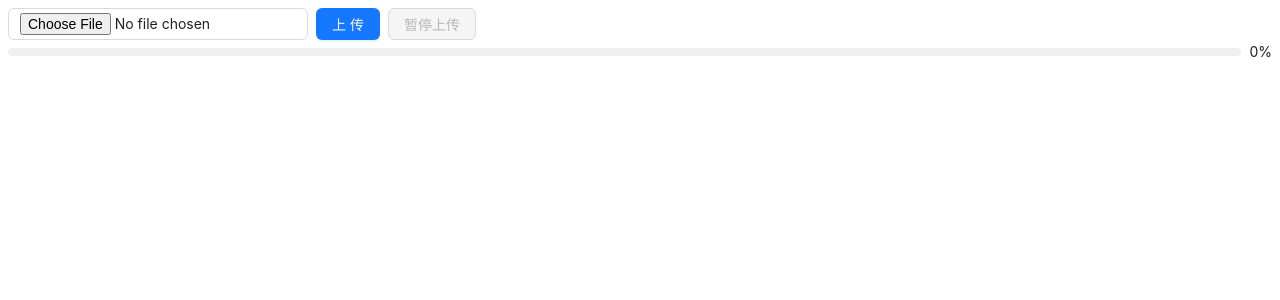
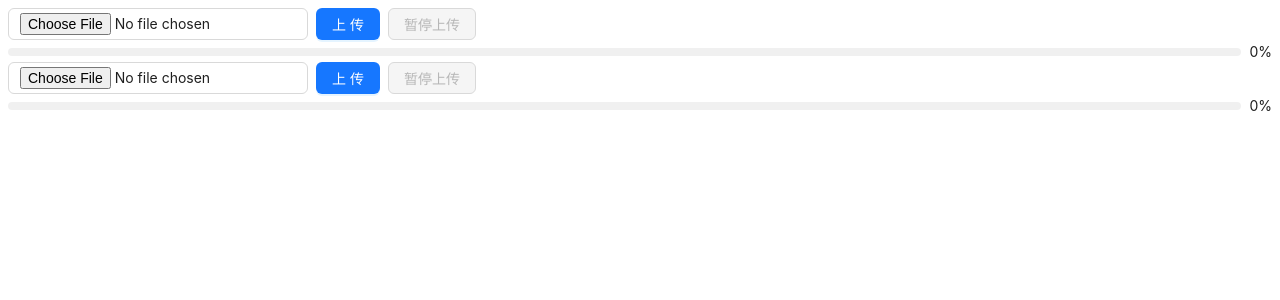
Before and after one commit to rippiCin/large-file-upload, a React app in the folder packages/client/: page / in a window 1280 px wide. Shown: the top 300 px of the page. Built offline with nearby package versions, Linux system fonts and the light colour scheme.

Commit message:
feat: 优化同一上传同一个文件的交互

```diff
--- a/packages/client/src/app.jsx
+++ b/packages/client/src/app.jsx
@@ -5,6 +5,7 @@ const App = () => {
   return (
     <div>
       <Upload />
+      <Upload />
     </div>
   );
 };
--- a/packages/client/src/components/upload/index.jsx
+++ b/packages/client/src/components/upload/index.jsx
@@ -143,8 +143,7 @@ const Upload = ({ splitSize }) => {
       .then(({ data }) => {
         const { shouldUpload, uploadedList } = JSON.parse(data);
         if (!shouldUpload) {
-          setFinishCount(fileChunkList.length);
-          fileChunks.current = fileChunkList;
+          setUploadStatus(SUCCESS);
           return;
         }
         // 需要进行上传的切片
@@ -175,12 +174,16 @@ const Upload = ({ splitSize }) => {
     // 将文件切片
     const fileChunkList = createFileChunk(currentFile, splitSize);
     const curHash = await calculateHash(fileChunkList);
-    hash.current = curHash;
     // 在上传前，前端先校验是否有相同的文件正在上传，若无则进行上传
     if (uploadingFiles.checkFileIsUploading(curHash)) {
-      message.error('该文件正在上传中，请勿重复上传');
+      retryFunc.current = () => {
+        message.error('该文件正在上传中，请勿重复上传');
+        setUploadStatus(FAIL);
+      };
+      retryFunc.current();
       return;
     } else {
+      hash.current = curHash;
       uploadingFiles.addUploadingFile(curHash);
       validateFile(fileChunkList, curHash);
     }
```
